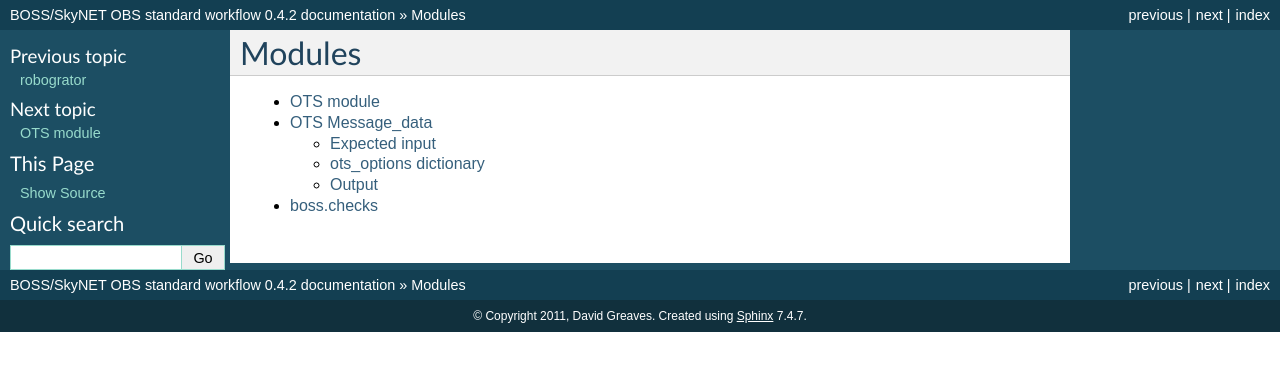
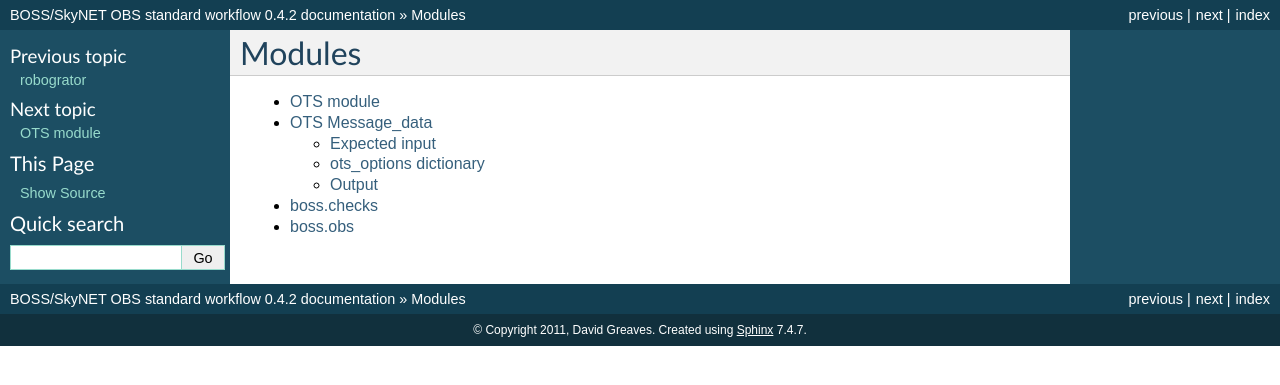
Before and after one commit to MeeGoIntegration/boss-standard-workflow, a Sphinx documentation site: the page built from docs/modules/index.rst, in a window 1280 px wide. Shown: the top 385 px of the page. Built offline with Sphinx 7.4.7, drawn with Linux system fonts in a browser that asks for light colours.

Commit message:
Included boss.obs in documentation

```diff
--- /dev/null
+++ b/docs/modules/boss_obs.rst
@@ -0,0 +1,6 @@
+boss.obs
+========
+
+.. automodule:: boss.obs
+   :members:
+   :undoc-members:
--- a/docs/modules/index.rst
+++ b/docs/modules/index.rst
@@ -6,3 +6,4 @@ Modules
    ots
    message_data
    boss_checks
+   boss_obs
```
